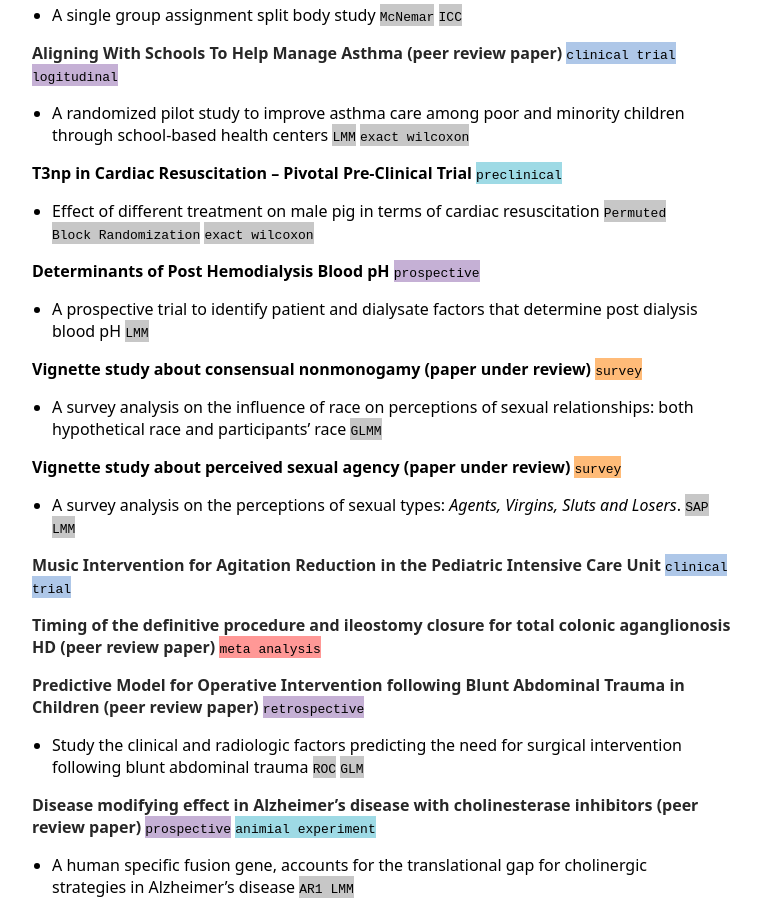
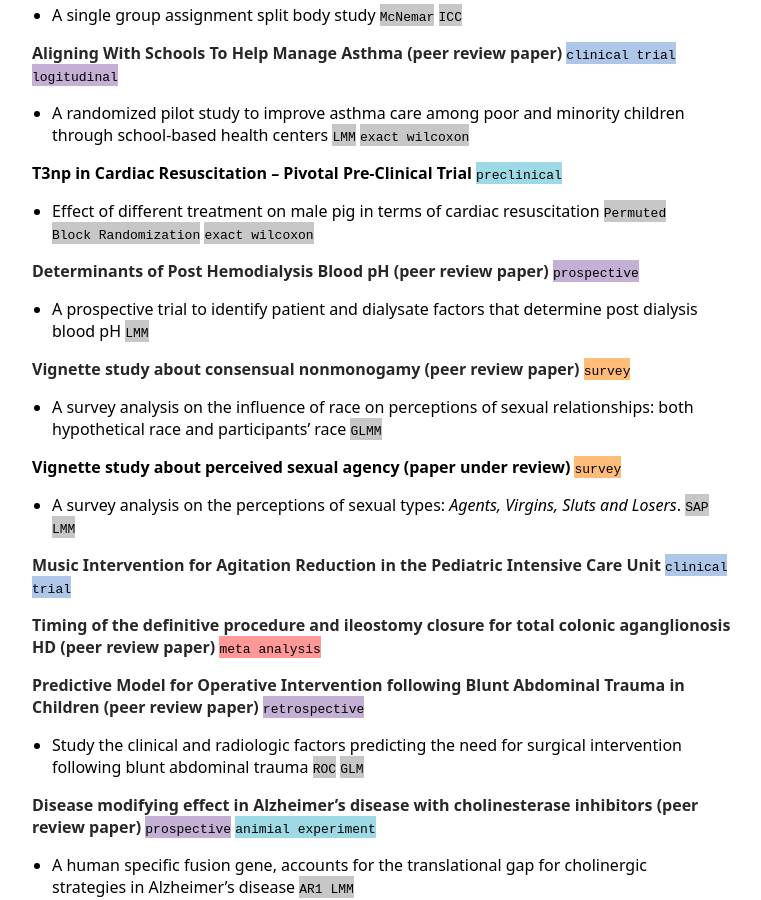
Before and after one commit to ziqiangc/ziqiangc.github.io, a Jekyll site: the page built from projects.md, in a window 1280 px wide and 900 px high, scrolled down 1591 px. Shown: the whole window, without its empty margins (258-1019 px from the left). Built offline with Jekyll 4.4.1, drawn with Linux system fonts in a browser that asks for light colours; our own code applies the rules of GitHub Pages for plain Markdown files.

Commit message:
Update project.md
- 2 links for publications

```diff
--- a/projects.md
+++ b/projects.md
@@ -49,10 +49,10 @@
 **T3np in Cardiac Resuscitation – Pivotal Pre-Clinical Trial** <span style="background-color: #9edae5">`preclinical`</span>
 - Effect of different treatment on male pig in terms of cardiac resuscitation <span style="background-color: #c7c7c7">`Permuted Block Randomization`</span> <span style="background-color: #c7c7c7">`exact wilcoxon`</span>
 
-**Determinants of Post Hemodialysis Blood pH** <span style="background-color: #c5b0d5">`prospective`</span>
+[**Determinants of Post Hemodialysis Blood pH (peer review paper)**](https://doi.org/10.1111/1744-9987.13920) <span style="background-color: #c5b0d5">`prospective`</span>
 - A prospective trial to identify patient and dialysate factors that determine post dialysis blood pH <span style="background-color: #c7c7c7">`LMM`</span>
 
-**Vignette study about consensual nonmonogamy (paper under review)** <span style="background-color: #ffbb78">`survey`</span>
+[**Vignette study about consensual nonmonogamy (peer review paper)**](https://doi.org/10.1080/13691058.2020.1817561) <span style="background-color: #ffbb78">`survey`</span>
 - A survey analysis on the influence of race on perceptions of sexual relationships: both hypothetical race and participants' race <span style="background-color: #c7c7c7">`GLMM`</span>
 
 **Vignette study about perceived sexual agency (paper under review)** <span style="background-color: #ffbb78">`survey`</span>
```
Also changed, not shown: index.md (+1 -1 lines).
